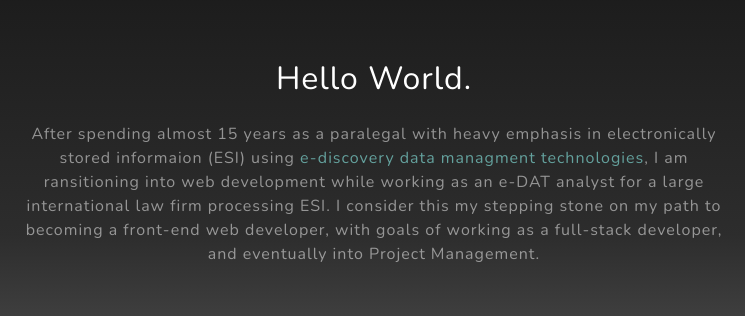
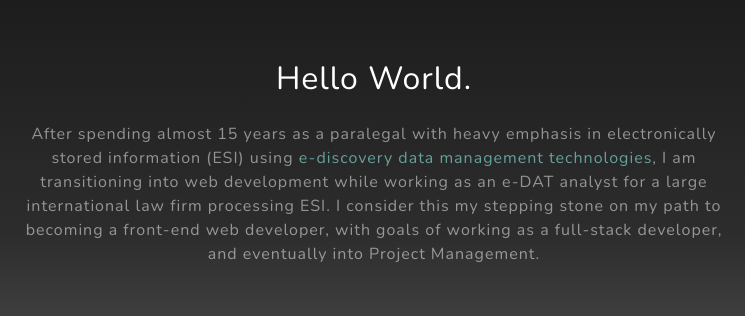
Before and after one commit to Cushnie/cushnie.github.io, a website: page index.html in a window 1280 px wide. Shown: the part 900-1216 px from the top of the page, 266-1011 px from the left. Drawn offline with nearby package versions, Linux system fonts and the light colour scheme; files whose address does not match are found by name.

Commit message:
some spelling errors fixed

```diff
--- a/index.html
+++ b/index.html
@@ -115,7 +115,7 @@
             <div class="row">
                 <div class="col-lg-8 mx-auto">
                     <h2 class="text-white mb-4">Hello World.</h2>
-                    <p class="text-white-50">After spending almost 15 years as a paralegal with heavy emphasis in electronically stored informaion (ESI) using <a href="https://www.edrm.net/frameworks-and-standards/edrm-model/" target="_blank">e-discovery data managment technologies</a>, I am ransitioning into web development while working as an e-DAT analyst for a large international law firm processing ESI. I consider this my stepping stone on my path to becoming a front-end web developer, with goals of working as a full-stack developer, and eventually into Project Management.</p>
+                    <p class="text-white-50">After spending almost 15 years as a paralegal with heavy emphasis in electronically stored information (ESI) using <a href="https://www.edrm.net/frameworks-and-standards/edrm-model/" target="_blank">e-discovery data management technologies</a>, I am transitioning into web development while working as an e-DAT analyst for a large international law firm processing ESI. I consider this my stepping stone on my path to becoming a front-end web developer, with goals of working as a full-stack developer, and eventually into Project Management.</p>
                 </div>
             </div>
         </div>
```
